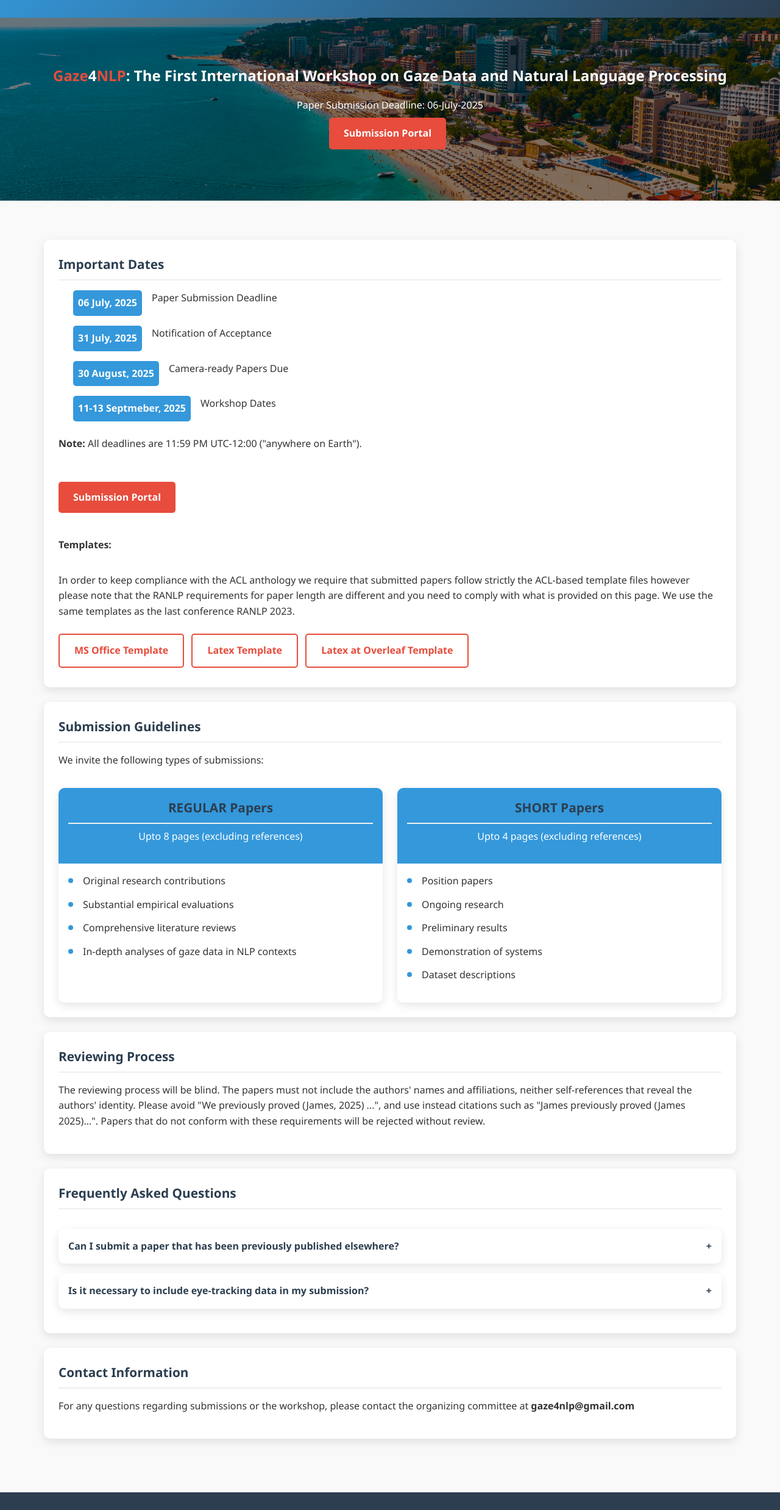
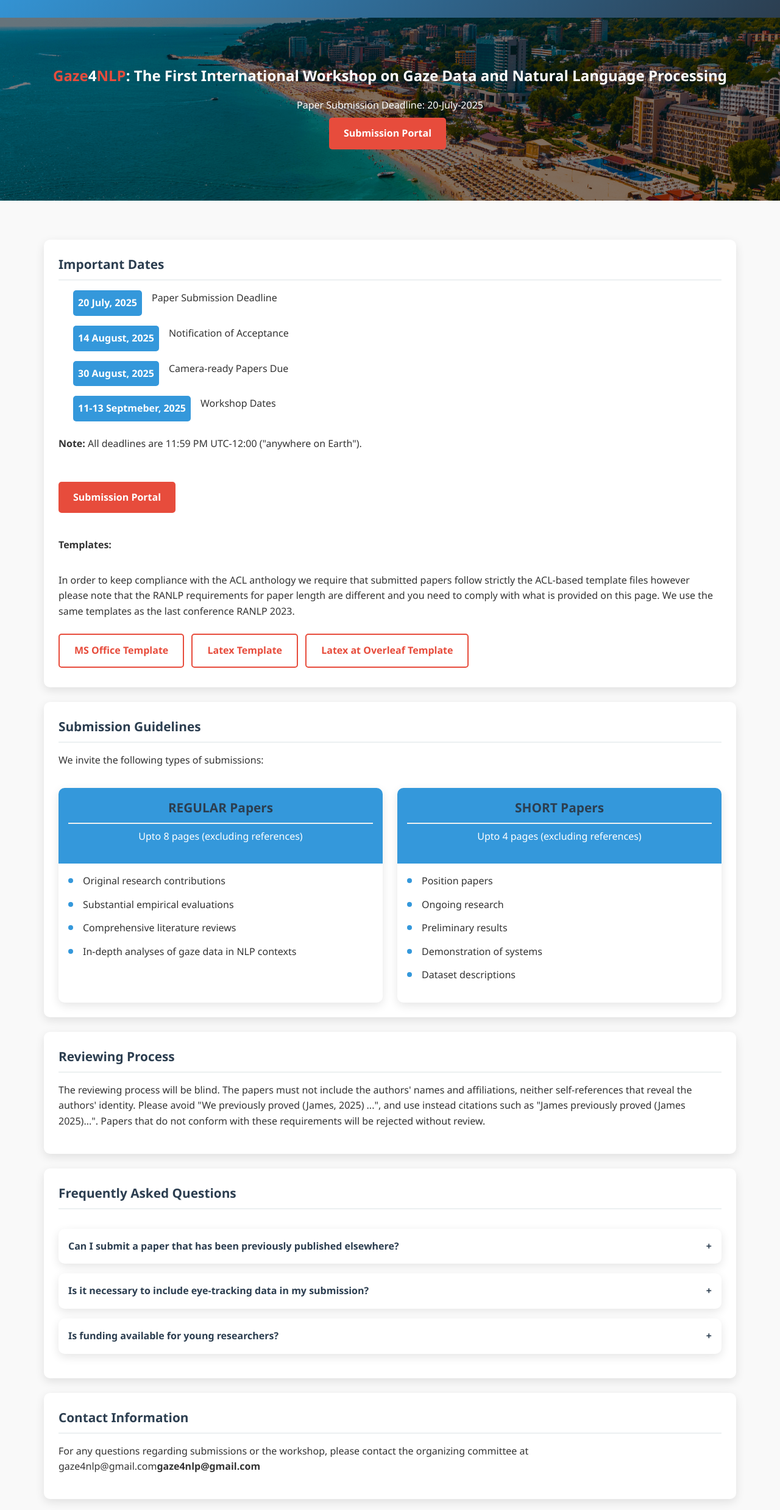
Before and after one commit to Gaze4NLP/Gaze4NLP2025, a plain HTML site: page call-for-papers.html in a window 1280 px wide. Shown: the part 81-2557 px from the top of the page at 61% size. Drawn offline with Linux system fonts and the light colour scheme.

Commit message:
dates changed
updates

```diff
--- a/call-for-papers.html
+++ b/call-for-papers.html
@@ -505,7 +505,7 @@
     <section class="banner">
         <div class="banner-content">
             <h2><span class="highlight">Gaze</span>4<span class="highlight">NLP</span>: The First International Workshop on Gaze Data and Natural Language Processing</h2>
-            <p>Paper Submission Deadline: 06-July-2025</p>
+            <p>Paper Submission Deadline: 20-July-2025</p>
             <div>
                 <a href="https://softconf.com/ranlp25/Gaze4NLP2025/" class="btn" target="_blank">Submission Portal</a>
             </div>
@@ -518,11 +518,11 @@
                 <h3>Important Dates</h3>
                 <ul class="date-list">
                     <li>
-                        <div class="date">06 July, 2025</div>
+                        <div class="date">20 July, 2025</div>
                         <div>Paper Submission Deadline</div>
                     </li>
                     <li>
-                        <div class="date">31 July, 2025</div>
+                        <div class="date">14 August, 2025</div>
                         <div>Notification of Acceptance</div>
                     </li>
                     <li>
@@ -614,12 +614,22 @@
                             <p>Not necessarily. We also welcome papers that discuss methodological approaches, theoretical frameworks, or applications related to the integration of eye-tracking and NLP, even if they don't include new eye-tracking data.</p>
                         </div>
                     </div>
+
+                    <div class="faq-item">
+                        <div class="faq-question">
+                            Is funding available for young researchers?
+                            <span class="toggle-icon">+</span>
+                        </div>
+                        <div class="faq-answer">
+                            <p>YYes, we have a limited number of funding opportunities available through the MULTIPLEYE COST Action. If you would like to inquire about these opportunities, please do not hesitate to email us at . </p>
+                        </div>
+                    </div>
                 </div>
             </div>
 
             <div class="cfp-box">
                 <h3>Contact Information</h3>
-                <p>For any questions regarding submissions or the workshop, please contact the organizing committee at <strong>gaze4nlp@gmail.com</strong></p>
+                <p>For any questions regarding submissions or the workshop, please contact the organizing committee at gaze4nlp@gmail.com<strong>gaze4nlp@gmail.com</strong></p>
             </div>
         </div>
     </section>
```
Also changed, not shown: index.html (+2 -2 lines), 1 other file.
